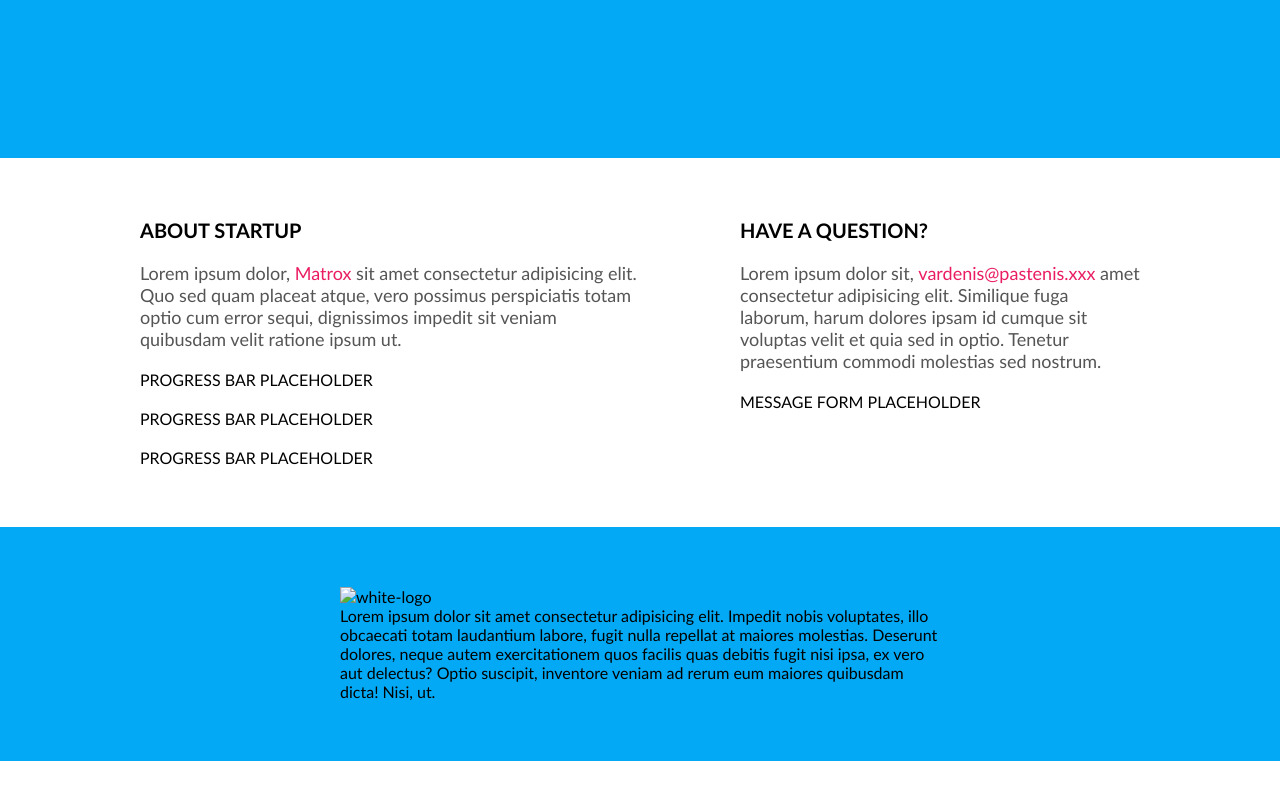
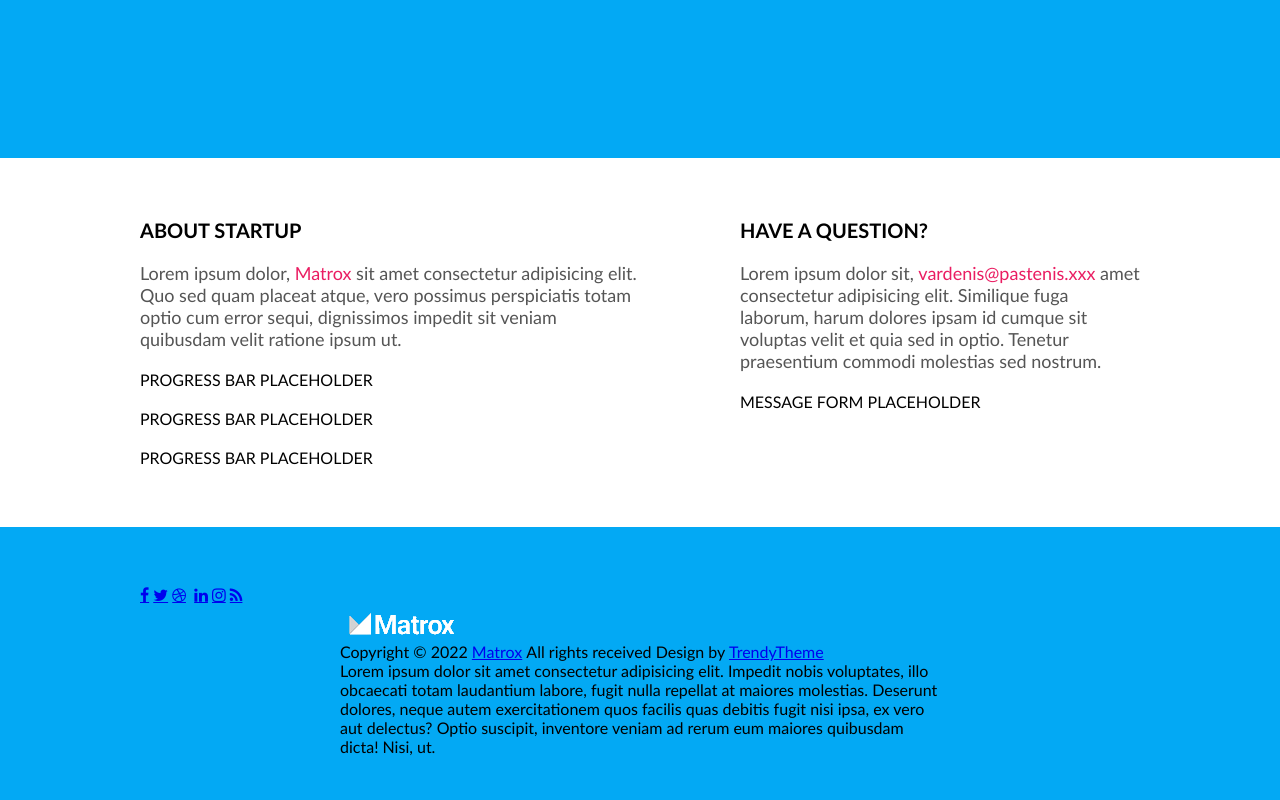
Before and after one commit to Dirigentas/4_coming_soon, a website: page index.html in a window 1280 px wide. Shown: the part 642-1442 px from the top of the page. Before the commit the page ends 1403 px from the top, so only its background shows below. Drawn offline with Linux system fonts and the light colour scheme.

Commit message:
Footer content #12 html

```diff
--- a/index.html
+++ b/index.html
@@ -52,16 +52,21 @@
     </main>
     <footer class = "container bg-secondary">
         <div class = "row socials">
-            <a href="#" class = "icon" fa fa-facebook></a>
-            <a href="#" class = "icon" fa fa-twitter></a>
-            <a href="#" class = "icon" fa fa-dribbble></a>
-            <a href="#" class = "icon" ></a>
-            <a href="#" class = "icon"></a>
-            <a href="#" class = "icon"></a>
-            <a href="#" class = "icon"></a>
+            <a href="#" class = "icon fa fa-facebook"></a>
+            <a href="#" class = "icon fa fa-twitter"></a>
+            <a href="#" class = "icon fa fa-dribbble"></a>
+            <a href="#" class = "icon fa fa-tumbrl"></a>
+            <a href="#" class = "icon fa fa-linkedin"></a>
+            <a href="#" class = "icon fa fa-instagram"></a>
+            <a href="#" class = "icon fa fa-rss"></a>
         </div>
         <div class = "row-short">
-            <img src="#" alt="white-logo">
+            <img src="./img/logo-white.png" alt="white-logo">
+            <div class = "bottom-trio">
+                <span>Copyright &copy; 2022 <a href="#">Matrox</a></span>
+                <span>All rights received</span>
+                <span>Design by <a href="#" target="_blank">TrendyTheme</a></span>
+            </div>
             <p>Lorem ipsum dolor sit amet consectetur adipisicing elit. Impedit nobis voluptates, illo obcaecati totam laudantium labore, fugit nulla repellat at maiores molestias. Deserunt dolores, neque autem exercitationem quos facilis quas debitis fugit nisi ipsa, ex vero aut delectus? Optio suscipit, inventore veniam ad rerum eum maiores quibusdam dicta! Nisi, ut.</p>
         </div>
     </footer>
```
